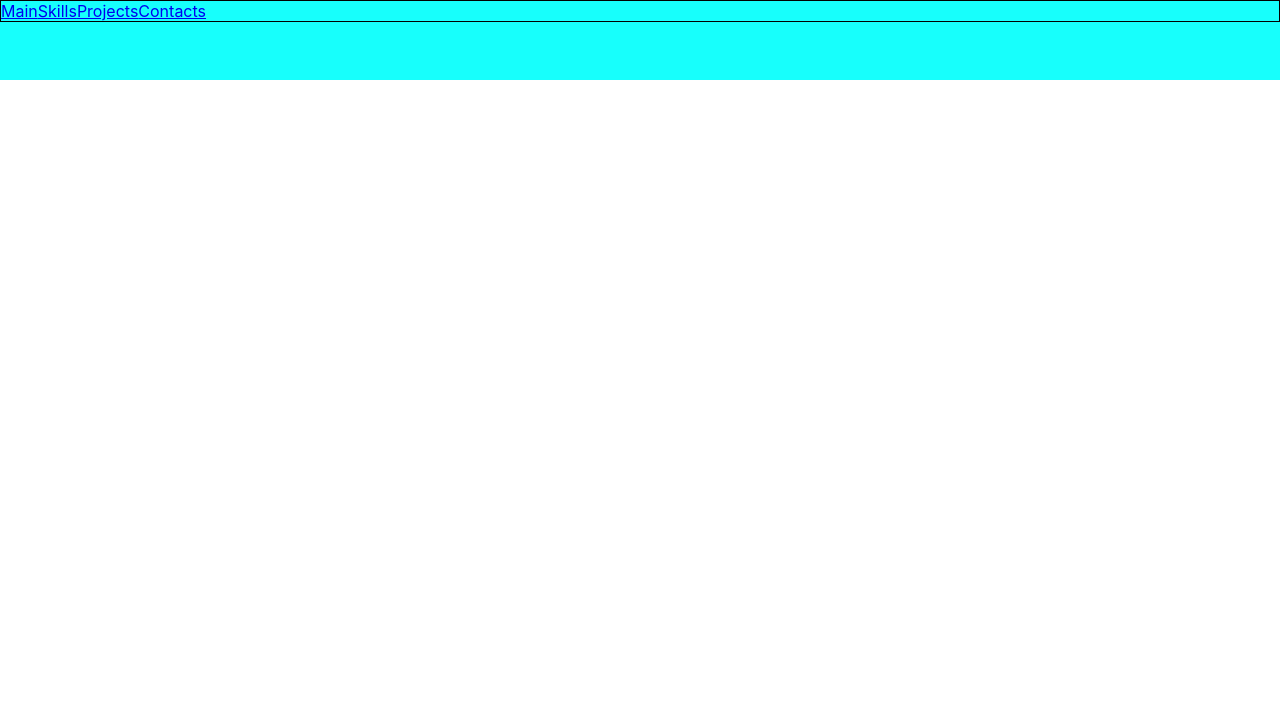
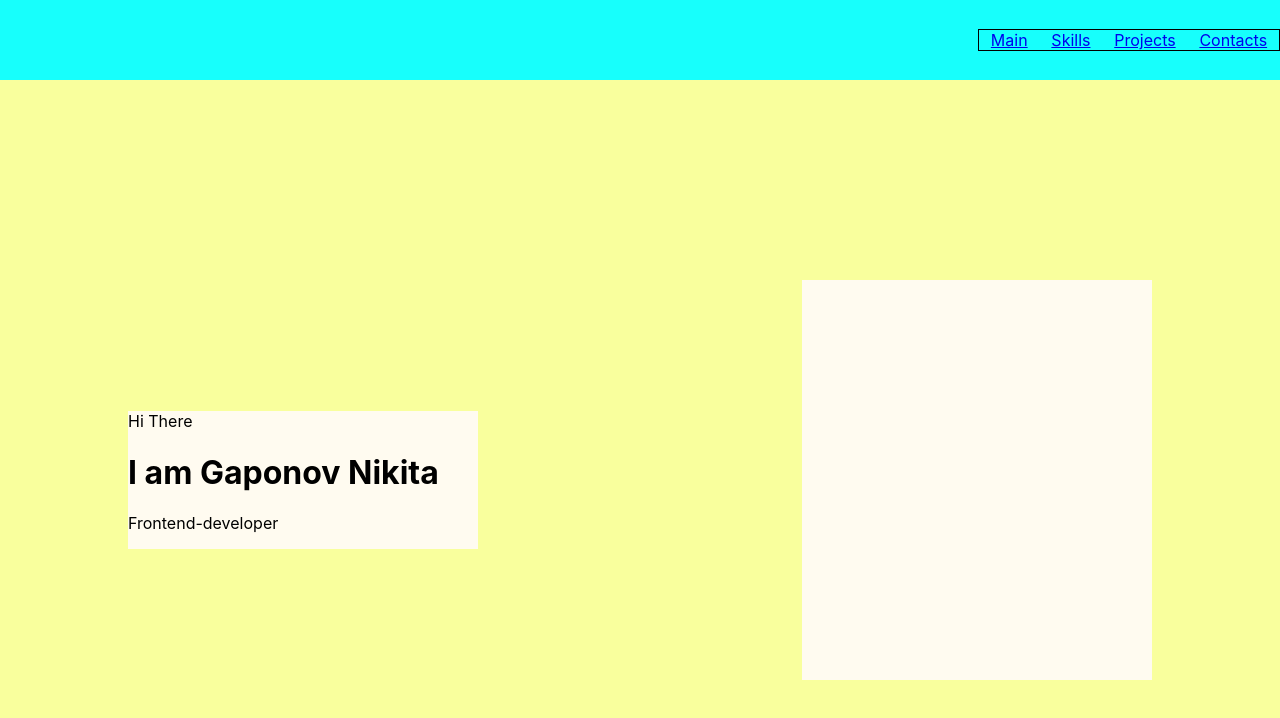
Before and after one commit to NikCan/portfolio, a React (Create React App) app: page / in a window 1280 px wide. Shown: the top 718 px of the page. Built offline with nearby package versions, Linux system fonts and the light colour scheme.

Commit message:
portfolio - main block

```diff
--- a/src/App.tsx
+++ b/src/App.tsx
@@ -1,11 +1,13 @@
 import React from 'react';
 import './App.css';
-import {Header} from "./header/Header";
+import {Header} from "./main/Header";
+import {Main} from "./header/Main";
 
 function App() {
     return (
         <div className="App">
             <Header/>
+            <Main/>
         </div>
     );
 }
--- /dev/null
+++ b/src/common/styles/Container.module.css
@@ -0,0 +1,9 @@
+.container {
+    display: flex;
+    justify-content: space-between;
+    align-items: center;
+    width: 80%;
+    height: 100%;
+    /*border: 1px solid black;*/
+    margin: 0 auto;
+}
--- a/src/header/Header.module.css
+++ /dev/null
@@ -1,4 +0,0 @@
-.header {
-    height: 80px;
-    background-color: #17fffc;
-}
--- /dev/null
+++ b/src/header/Main.module.css
@@ -0,0 +1,15 @@
+.mainBlock {
+    height: 100vh;
+    background-color: #f9ff9d;
+}
+
+.introduction {
+    width: 350px;
+    background-color: #fffbf0;
+}
+
+.photo {
+    width: 350px;
+    height: 400px;
+    background-color: #fffbf0;
+}
--- /dev/null
+++ b/src/header/Main.tsx
@@ -0,0 +1,19 @@
+import React from 'react';
+import s from "./Main.module.css"
+import sContainer from "../common/styles/Container.module.css"
+
+export function Main() {
+    return (
+        <div className={s.mainBlock}>
+            <div className={sContainer.container}>
+            <div className={s.introduction}>
+                <span>Hi There</span>
+                <h1>I am Gaponov Nikita</h1>
+                <p>Frontend-developer</p>
+            </div>
+            <div className={s.photo}>
+            </div>
+            </div>
+        </div>
+    );
+}
--- /dev/null
+++ b/src/main/Header.module.css
@@ -0,0 +1,7 @@
+.header {
+    height: 80px;
+    background-color: #17fffc;
+    display: flex;
+    align-items: center;
+    justify-content: flex-end;
+}
--- a/src/nav/Nav.module.css
+++ b/src/nav/Nav.module.css
@@ -1,9 +1,14 @@
 .nav {
-    border: 1px solid;
+    width: 300px;
+    display: flex;
+    justify-content: space-around;
+    border: 1px solid black;
 }
+
 .active {
-color: red;
+    color: red;
 }
+
 .black {
     color: black;
 }
--- a/src/nav/Nav.tsx
+++ b/src/nav/Nav.tsx
@@ -5,10 +5,10 @@ import {NavLink} from "react-router-dom";
 export function Nav() {
     return (
         <div className={s.nav}>
-            <NavLink to="/main" className={({isActive}) => isActive ? s.active : undefined}>Main</NavLink>
-            <NavLink to="/skills" className={({isActive}) => isActive ? s.active : undefined}>Skills</NavLink>
-            <NavLink to="/projects" className={({isActive}) => isActive ? s.active : undefined}>Projects</NavLink>
-            <NavLink to="/contacts" className={({isActive}) => isActive ? s.active : undefined}>Contacts</NavLink>
+            <NavLink to="/main" className={({isActive}) => isActive ? s.active : ""}>Main</NavLink>
+            <NavLink to="/skills" className={({isActive}) => isActive ? s.active : ""}>Skills</NavLink>
+            <NavLink to="/projects" className={({isActive}) => isActive ? s.active : ""}>Projects</NavLink>
+            <NavLink to="/contacts" className={({isActive}) => isActive ? s.active : ""}>Contacts</NavLink>
         </div>
     );
 }
```
Also changed, not shown: src/main/Header.tsx (renamed from src/header/Header.tsx).
